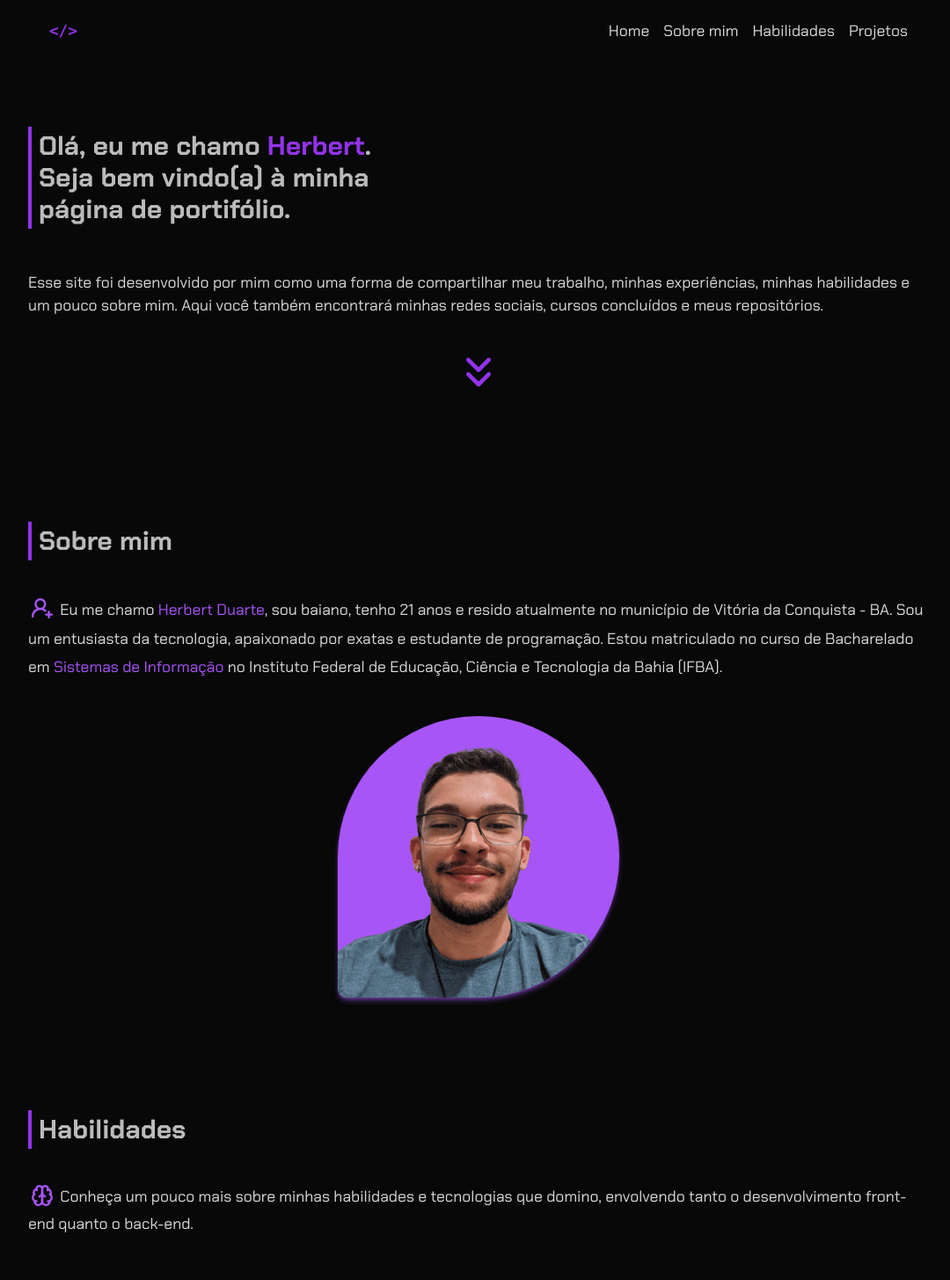
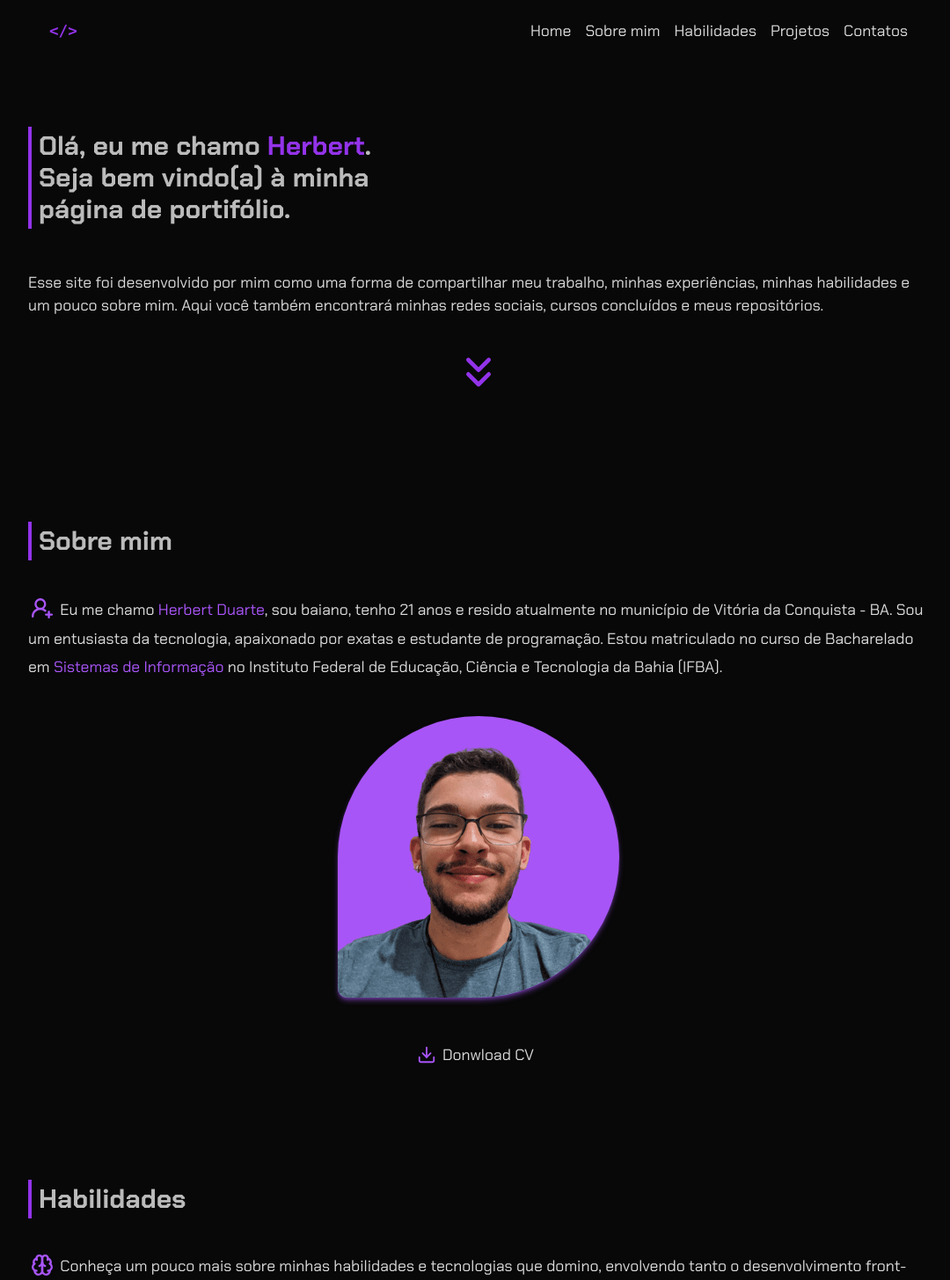
Before and after one commit to HerbertDuarte/herbertduarte.github.io, a Vue app: page / in a window 1280 px wide. Shown: the top 1455 px of the page at 88% size, without its empty margins (96-1176 px from the left). Built offline with nearby package versions, Linux system fonts and the light colour scheme.

Commit message:
add currículo donwload and contatos link

```diff
--- a/src/layout/MyFooter.vue
+++ b/src/layout/MyFooter.vue
@@ -11,7 +11,7 @@ import FormEmail from '@/components/FormEmail.vue';
 </script>
 <template>
   <footer
-  id="footer"
+    id="footer"
     class="flex justify-center items-center border-t border-zinc-700"
   >
     <div
--- a/src/layout/MyHeader.vue
+++ b/src/layout/MyHeader.vue
@@ -5,6 +5,29 @@ const menuIsOpen = ref(false);
 const mobileMenu = ref(null);
 const header = ref(null);
 const menuButton = ref(null);
+
+const links = ref([
+  {
+    name : "Home",
+    path: "home"
+  },
+  {
+    name : "Sobre mim",
+    path: "about"
+  },
+  {
+    name : "Habilidades",
+    path: "skills"
+  },
+  {
+    name : "Projetos",
+    path: "projects"
+  },
+  {
+    name : "Contatos",
+    path: "footer"
+  },
+])
 
 function scrollToSection (sectionId){
   const element = document.getElementById(sectionId);
@@ -51,33 +74,15 @@ onMounted(()=>{
       />
     </nav>
     <nav class="md:flex hidden justify-center items-center pr-6 gap-4">
-      <a class="cursor-pointer transition-all duration-500 hover:text-purple-500" @click="scrollToSection('home')">
-        Home
-      </a>
-      <a class="cursor-pointer transition-all duration-500 hover:text-purple-500" @click="scrollToSection('about')">
-        Sobre mim
-      </a>
-      <a class="cursor-pointer transition-all duration-500 hover:text-purple-500" @click="scrollToSection('skills')">
-        Habilidades
-      </a>
-      <a class="cursor-pointer transition-all duration-500 hover:text-purple-500" @click="scrollToSection('projects')">
-        Projetos
+      <a :key="index" v-for="(item, index) in links" class="cursor-pointer transition-all duration-500 hover:text-purple-500" @click="scrollToSection(item.path)">
+        {{ item.name }}
       </a>
     </nav>
   </div>
   </header>
   <nav ref="mobileMenu" :class="`md:hidden flex fixed z-40 top-16 left-0 p-8 pt-2 justify-center items-center w-full bg-[#080808] flex-col gap-5 text-zinc-100 transition-all duration-500 border-b border-zinc-800 ${menuIsOpen ? 'translate-y-[0]' : 'translate-y-[-100vh]'}`">
-      <a  class="cursor-pointer transition-all duration-500 hover:text-purple-500" @click="scrollToSection('home')">
-        Home
-      </a>
-      <a class="cursor-pointer transition-all duration-500 hover:text-purple-500" @click="scrollToSection('about')">
-        Sobre mim
-      </a>
-      <a class="cursor-pointer transition-all duration-500 hover:text-purple-500" @click="scrollToSection('skills')">
-        Habilidades
-      </a>
-      <a class="cursor-pointer transition-all duration-500 hover:text-purple-500" @click="scrollToSection('projects')">
-        Projetos
+      <a  :key="index" v-for="(item, index) in links" class="cursor-pointer transition-all duration-500 hover:text-purple-500" @click="scrollToSection(item.path)">
+        {{ item.name }}
       </a>
     </nav>
 </template>
--- a/src/views/AboutVIew.vue
+++ b/src/views/AboutVIew.vue
@@ -1,6 +1,6 @@
 <script setup>
 import ViewTitle from '@/components/ViewTitle.vue';
-import { UserRoundPlusIcon } from 'lucide-vue-next';
+import { Download, UserRoundPlusIcon } from 'lucide-vue-next';
 </script>
 <template>
   <section id="about">
@@ -20,12 +20,18 @@ import { UserRoundPlusIcon } from 'lucide-vue-next';
       Federal de Educação, Ciência e Tecnologia da Bahia (IFBA).
     </p>
 
-    <div class="flex justify-center items-center">
+    <div class="flex flex-col gap-8 justify-center items-center">
       <img
         class="w-80 aspect-square object-cover bg-purple-500 rounded-full rounded-bl-[40rem] shadow-md shadow-purple-500/50"
         src="/herbert.png"
         alt="Foto de perfil de Herbert Duarte"
       />
+      <a href="/public/donwloads/Currículo-Herbert_Duarte.pdf" download class="flex items-center gap-1.5 hover:text-purple-500 group mt-5 pr-2">
+        <Download class="text-purple-500 pb-0.5 "/>
+        <p class="group-hover:underline">
+          Donwload CV
+        </p>
+      </a>
     </div>
   </section>
 </template>
```
Also changed, not shown: 1 other file (tests, documents, lock files or other folders).
